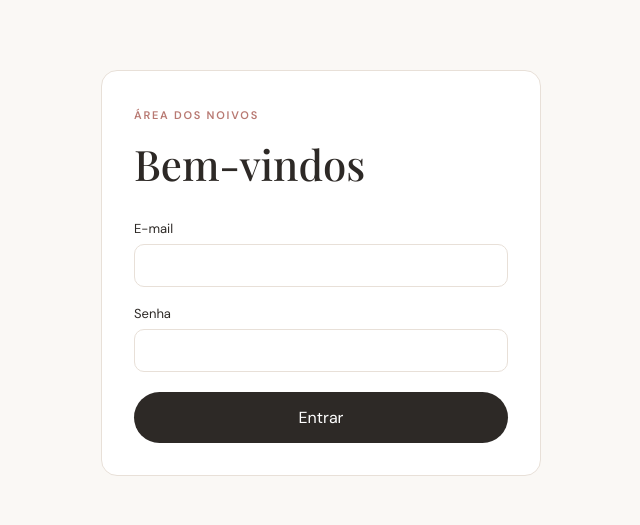
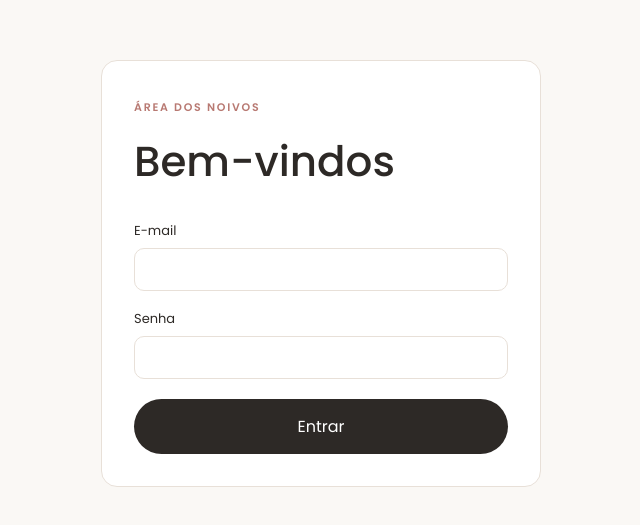
Before and after one commit to costabia/photo, a Next.js app: page /admin/login in a window 1280 px wide. Shown: the part 127-652 px from the top of the page, without its empty margins (319-959 px from the left). Built offline with nearby package versions, Linux system fonts and the light colour scheme.

Commit message:
update guest name and visual layout

```diff
--- a/app/globals.css
+++ b/app/globals.css
@@ -1,9 +1,9 @@
-@import url('https://fonts.googleapis.com/css2?family=DM+Sans:wght@400;500;600&family=Playfair+Display:wght@400;500;600&display=swap');
+@import url('https://fonts.googleapis.com/css2?family=Poppins:wght@400;500;600&display=swap');
 
 :root { --ink:#2d2926; --muted:#7d746d; --paper:#faf8f5; --line:#e8e0d8; --rose:#b87972; }
-* { box-sizing:border-box; } body { margin:0; background:var(--paper); color:var(--ink); font-family:'DM Sans',sans-serif; }
-h1,h2,h3 { font-family:'Playfair Display',serif; font-weight:500; }
-button { font:inherit; cursor:pointer; } .serif { font-family:'Playfair Display',serif; }
+* { box-sizing:border-box; } body { margin:0; background:var(--paper); color:var(--ink); font-family:'Poppins',sans-serif; }
+h1,h2,h3 { font-family:'Poppins',sans-serif; font-weight:500; }
+button { font:inherit; cursor:pointer; } .serif { font-family:'Poppins',sans-serif; }
 .page-shell { min-height:100svh; display:flex; flex-direction:column; } .container { width:min(100% - 40px, 1100px); margin:0 auto; }
 .btn { border:0; border-radius:999px; padding:15px 24px; transition:transform .2s,opacity .2s; display:inline-flex; align-items:center; justify-content:center; gap:8px; }
 .btn:hover { transform:translateY(-1px); } .btn:disabled { opacity:.55; cursor:not-allowed; transform:none; }
```
Also changed, not shown: app/evento/[slug]/page.tsx (+1 -1 lines), components/AdminDashboard.tsx (+2 -1 lines), components/GuestCamera.tsx (+5 -5 lines), 1 other file (tests, documents, lock files or other folders).
